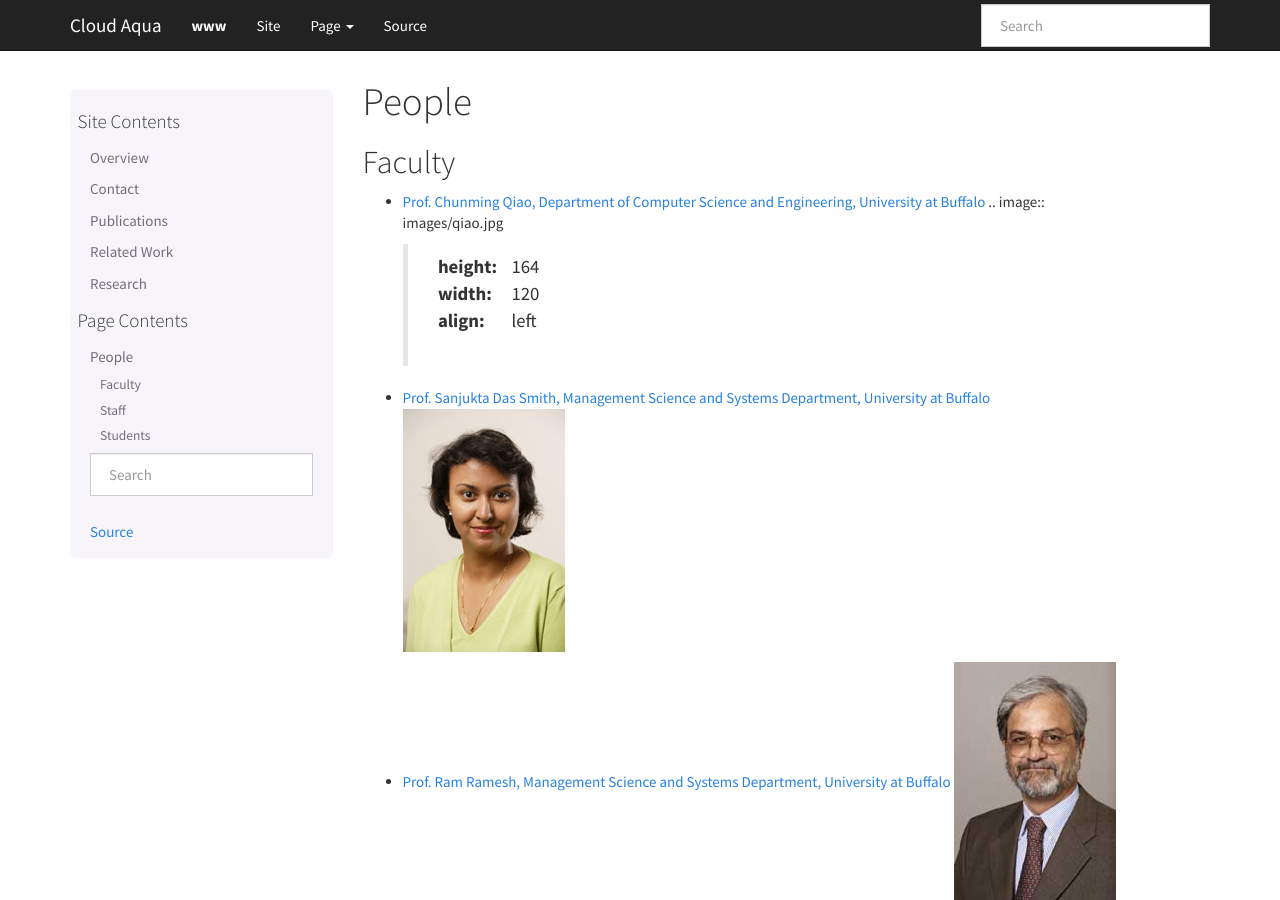
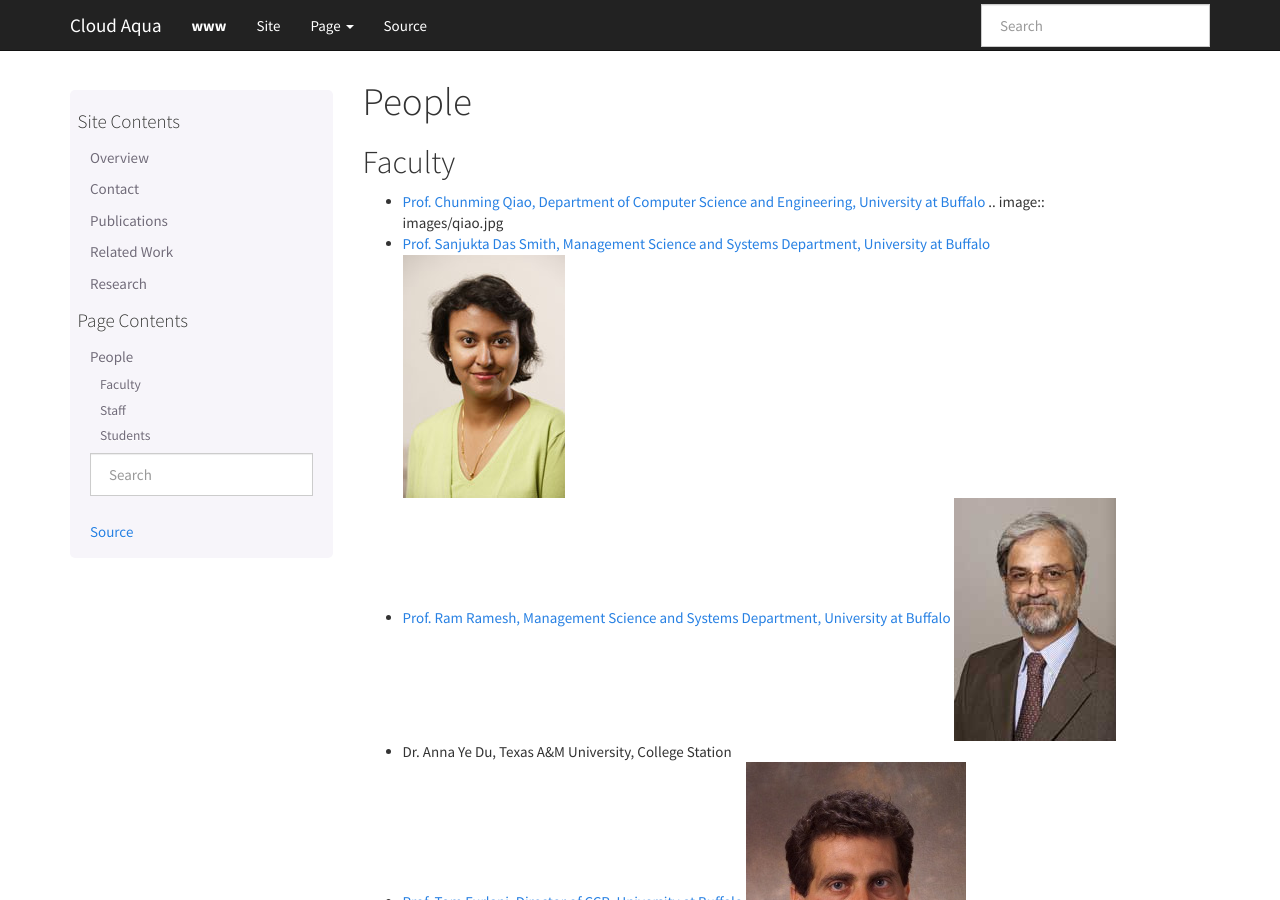
Before and after one commit to cloud-aqua/www, a Sphinx documentation site: the page built from docs/source/contact.rst, in a window 1280 px wide and 900 px high. Built offline with Sphinx 7.4.7, drawn with Linux system fonts in a browser that asks for light colours; nearby versions of some CDN libraries.

Commit message:
updated people.rst

```diff
--- a/docs/source/contact.rst
+++ b/docs/source/contact.rst
@@ -7,9 +7,7 @@ Faculty
 * `Prof. Chunming Qiao, Department of Computer Science and Engineering, University at Buffalo
   <http://www.cse.buffalo.edu/~qiao/mysite/index.html>`_
   .. image:: images/qiao.jpg
-   :height: 164
-   :width: 120
-   :align: left
+
 
 * `Prof. Sanjukta Das Smith, Management Science and Systems Department, University at Buffalo
   <http://mgt.buffalo.edu/faculty/academic/systems/faculty/sdsmith4>`_
```
